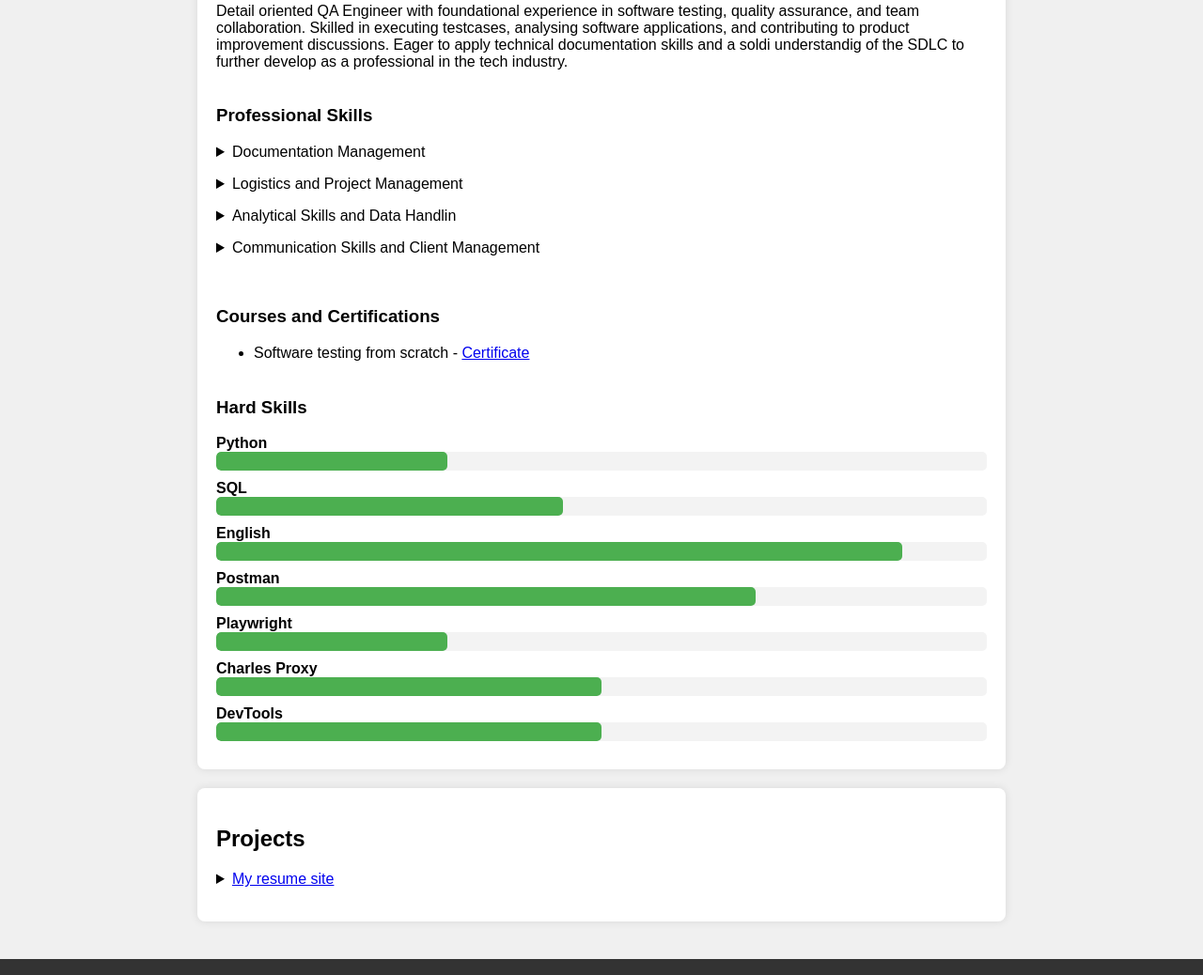
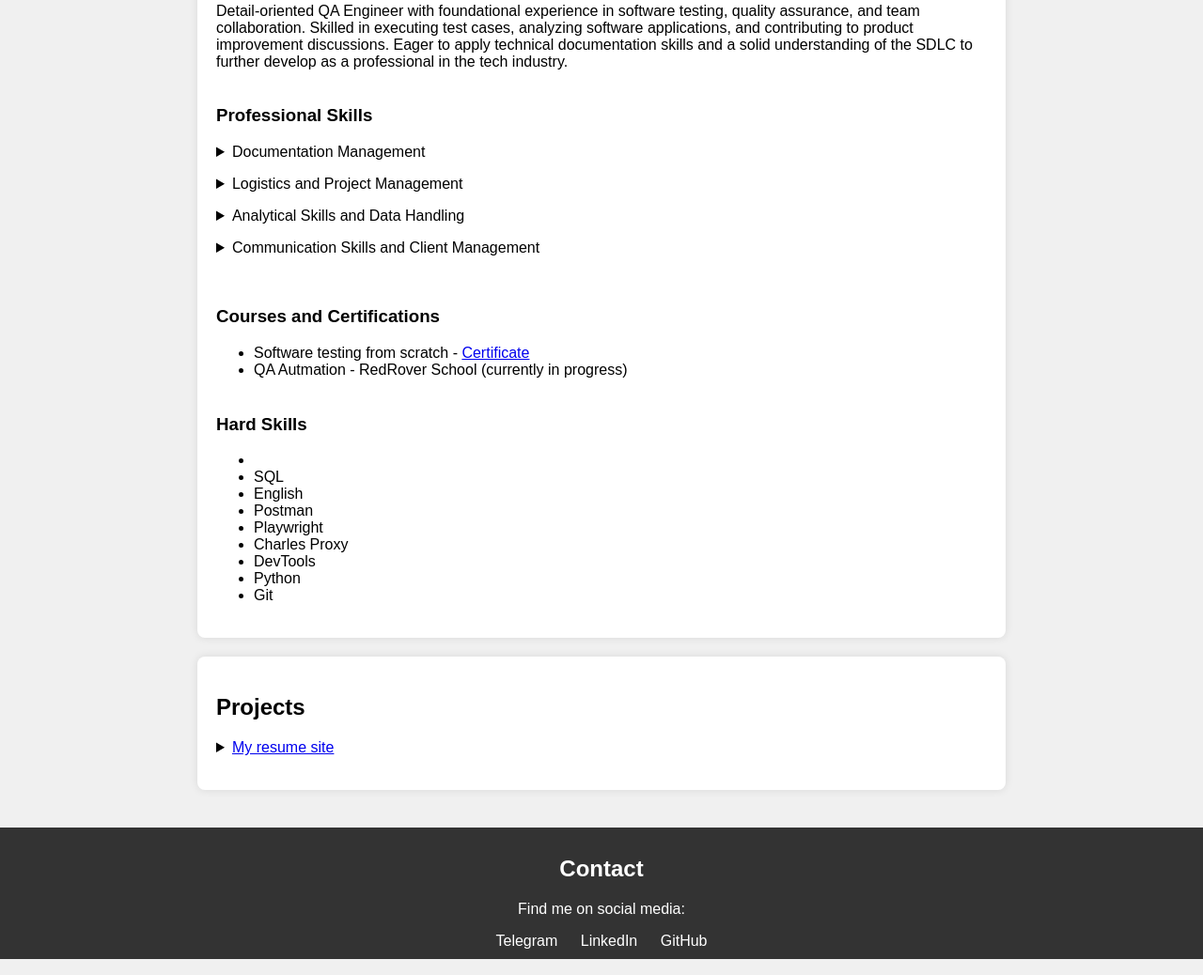
Before and after one commit to Rook-9/pekurov.github.io, a plain HTML site: page index.html in a window 1280 px wide. Shown: the part 349-1387 px from the top of the page at 94% size. Drawn offline with Linux system fonts and the light colour scheme.

Commit message:
fixed typos and deletes progress bars

```diff
--- a/index.html
+++ b/index.html
@@ -4,7 +4,7 @@
 <head>
     <meta charset="UTF-8">
     <meta name="viewport" content="width=device-width, initial-scale=1.0">
-    <title>My Resume</title>
+    <title>Kirill Pekurov CV</title>
     <link rel="stylesheet" href="styles.css"> <!-- Ссылка на файл CSS для стилей -->
 </head>
 
@@ -26,13 +26,12 @@
                 <ul>
                     <li><strong>Name:</strong> Kirill Pekurov</li>
                     <li><strong>Position:</strong> QA Engineer</li>
-                    <li><strong>Date of Birth:</strong> 21.12.1994</li>
                 </ul>
                 <img src="images/myPhoto.jpg" alt="Photo of Kirill Pekurov">
             </div>
-            <p>Detail oriented QA Engineer with foundational experience in software testing, quality assurance, and team
-                collaboration. Skilled in executing testcases, analysing software applications, and contributing to
-                product improvement discussions. Eager to apply technical documentation skills and a soldi understandig
+            <p>Detail-oriented QA Engineer with foundational experience in software testing, quality assurance, and team
+                collaboration. Skilled in executing test cases, analyzing software applications, and contributing to
+                product improvement discussions. Eager to apply technical documentation skills and a solid understanding
                 of the SDLC to further develop as a professional in the tech industry.
             </p>
             <h3>Professional Skills</h3>
@@ -43,9 +42,9 @@
                 <p>
                     <strong>Companies:</strong> LLC Electrosystem, Alfa-Bank, VTB, Rusfinance Bank(Societe generale)<br>
                     <strong>Skills:</strong>
-                    Negotiation and signing of contracts, handling commercial proposals, and preparing documentation.
-                    It was my day to day routine to work with documentation of all kinds: checks, invoices, tech
-                    documentation of any kind, passports, bills.
+                    Negotiation and signing contracts, handling commercial proposals, and preparing documentation.
+                    It was my daily routine to work with documentation of all kinds: checks, invoices, tech
+                    documentation, passports, bills.
                 </p>
             </details>
 
@@ -54,14 +53,14 @@
                 <p>
                     <strong>Company:</strong> LLC Electrosystem<br>
                     <strong>Skills:</strong>
-                    Project development, organizing logistics, and managing accounts.
-                    One of the comon project was like: Deliver 2 tonns of underwater electric cable asap. So I had to
-                    negotiate with the factory for faster release of the cable, with warehouse so the cable was included
-                    in the next delivery, with logistics team, with driver and also with client.
+                    Project development, organizing logistics, and managing accounts. One of the common projects was to
+                    Deliver 2 tonnes of underwater electric cable asap. So I had to negotiate with the factory for
+                    faster release of the cable, with the warehouse so the cable was included in the next delivery, with
+                    logistics team, with the driver, and also with the client.
                 </p>
             </details>
             <details>
-                <summary>Analytical Skills and Data Handlin</summary>
+                <summary>Analytical Skills and Data Handling</summary>
                 <p>
                     <strong>Companies:</strong> LLC Addinol, MTS, VTB, Rusfinance Bank(Societe generale)<br>
                     <strong>Skills:</strong>
@@ -82,52 +81,23 @@
             <ul>
                 <li>Software testing from scratch - <a href="https://stepik.org/cert/2535298?lang=en">Certificate</a>
                 </li>
+                <li>QA Autmation - RedRover School (currently in progress)</li>
             </ul>
 
             <!-- Skills Section -->
             <h3>Hard Skills</h3>
-            <div class="skill">
-                <span>Python</span>
-                <div class="progress-bar">
-                    <div class="progress" style="width: 30%;"></div>
-                </div>
-            </div>
-            <div class="skill">
-                <span>SQL</span>
-                <div class="progress-bar">
-                    <div class="progress" style="width: 45%;"></div>
-                </div>
-            </div>
-            <div class="skill">
-                <span>English</span>
-                <div class="progress-bar">
-                    <div class="progress" style="width: 89%;"></div>
-                </div>
-            </div>
-            <div class="skill">
-                <span>Postman</span>
-                <div class="progress-bar">
-                    <div class="progress" style="width: 70%;"></div>
-                </div>
-            </div>
-            <div class="skill">
-                <span>Playwright</span>
-                <div class="progress-bar">
-                    <div class="progress" style="width: 30%;"></div>
-                </div>
-            </div>
-            <div class="skill">
-                <span>Charles Proxy</span>
-                <div class="progress-bar">
-                    <div class="progress" style="width: 50%;"></div>
-                </div>
-            </div>
-            <div class="skill">
-                <span>DevTools</span>
-                <div class="progress-bar">
-                    <div class="progress" style="width: 50%;"></div>
-                </div>
-            </div>
+
+            <ul>
+                <li></li>
+                <li>SQL</li>
+                <li>English</li>
+                <li>Postman</li>
+                <li>Playwright</li>
+                <li>Charles Proxy</li>
+                <li>DevTools</li>
+                <li>Python</li>
+                <li>Git</li>
+            </ul>
         </section>
 
         </section>
```
